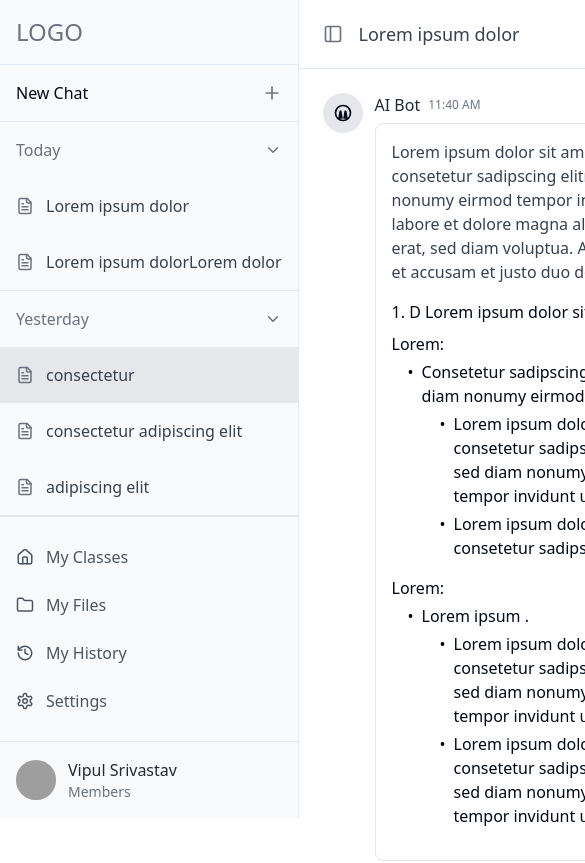
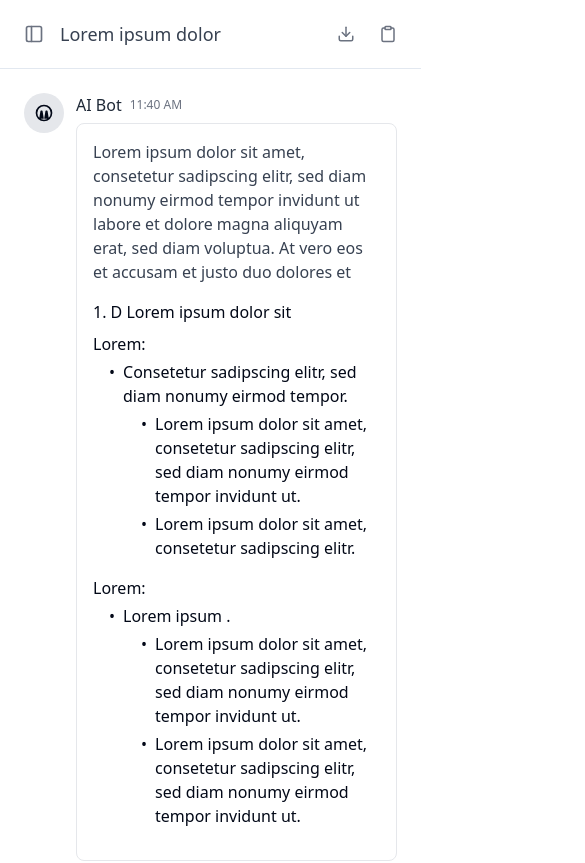
Before and after one commit to highhimanshu/friendly-react-chat, a React (Vite) app: page / in a window 390 px wide. Shown: the top 863 px of the page, 585 px wide, since content can reach past the window. Built offline with nearby package versions, Linux system fonts and the light colour scheme; grey boxes are pictures that could not be loaded.

Commit message:
Fix: Mobile sidebar toggle
Ensures the sidebar toggle functions correctly on smaller screen sizes.

```diff
--- a/src/pages/Index.jsx
+++ b/src/pages/Index.jsx
@@ -9,7 +9,7 @@ import { PanelLeft } from 'lucide-react';
 
 const Index = () => {
   const [messages, setMessages] = useState(mockMessages);
-  const [showSidebar, setShowSidebar] = useState(true);
+  const [showSidebar, setShowSidebar] = useState(false); // Start with sidebar closed on mobile
 
   const handleSendMessage = (content) => {
     const newMessage = {
@@ -33,7 +33,7 @@ const Index = () => {
     <div className="flex h-screen">
       {/* Sidebar - conditionally shown based on showSidebar state */}
       {showSidebar && (
-        <div className="w-80 h-full md:block">
+        <div className="w-64 h-full fixed z-10 bg-white border-r shadow-lg">
           <ChatSidebar />
         </div>
       )}
```
